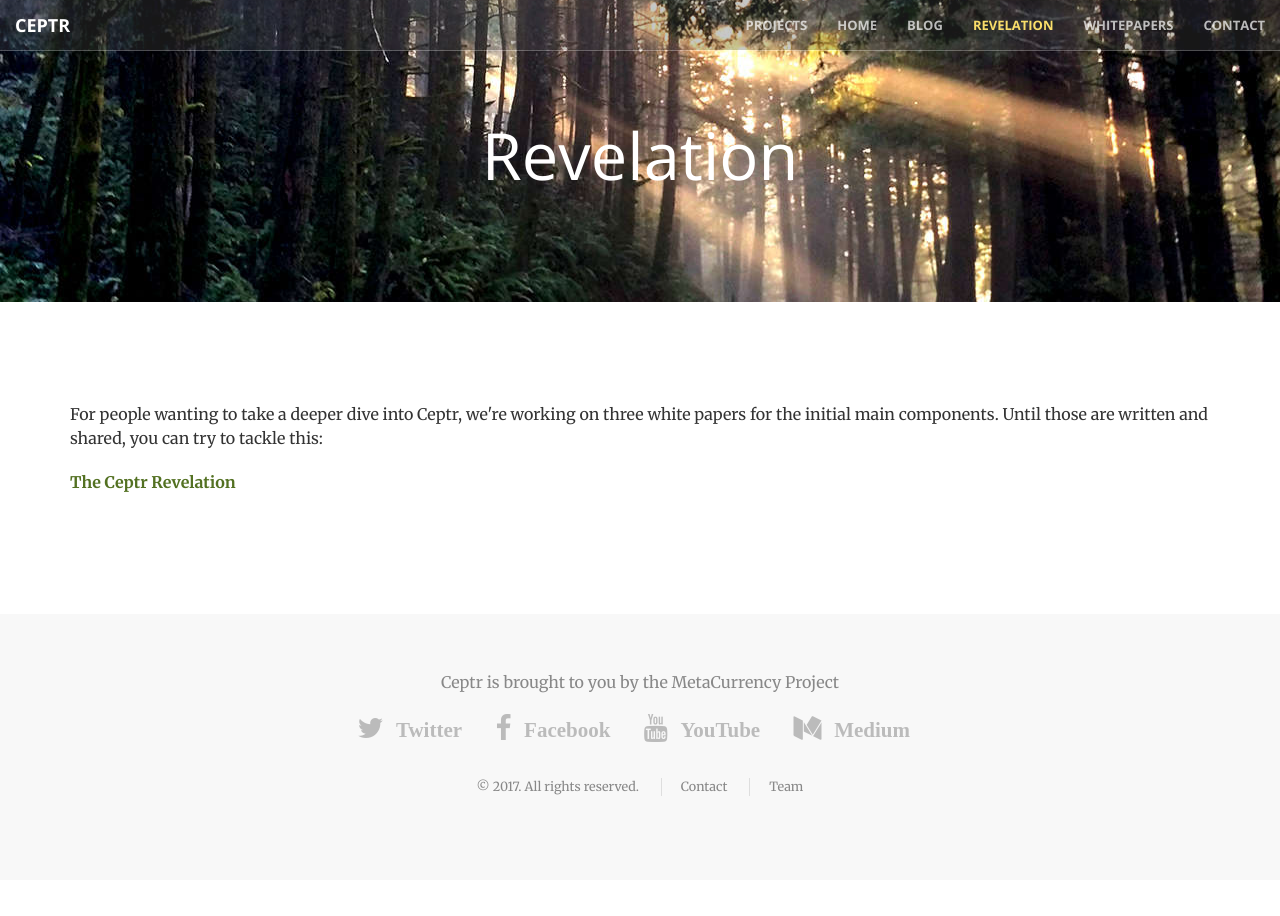
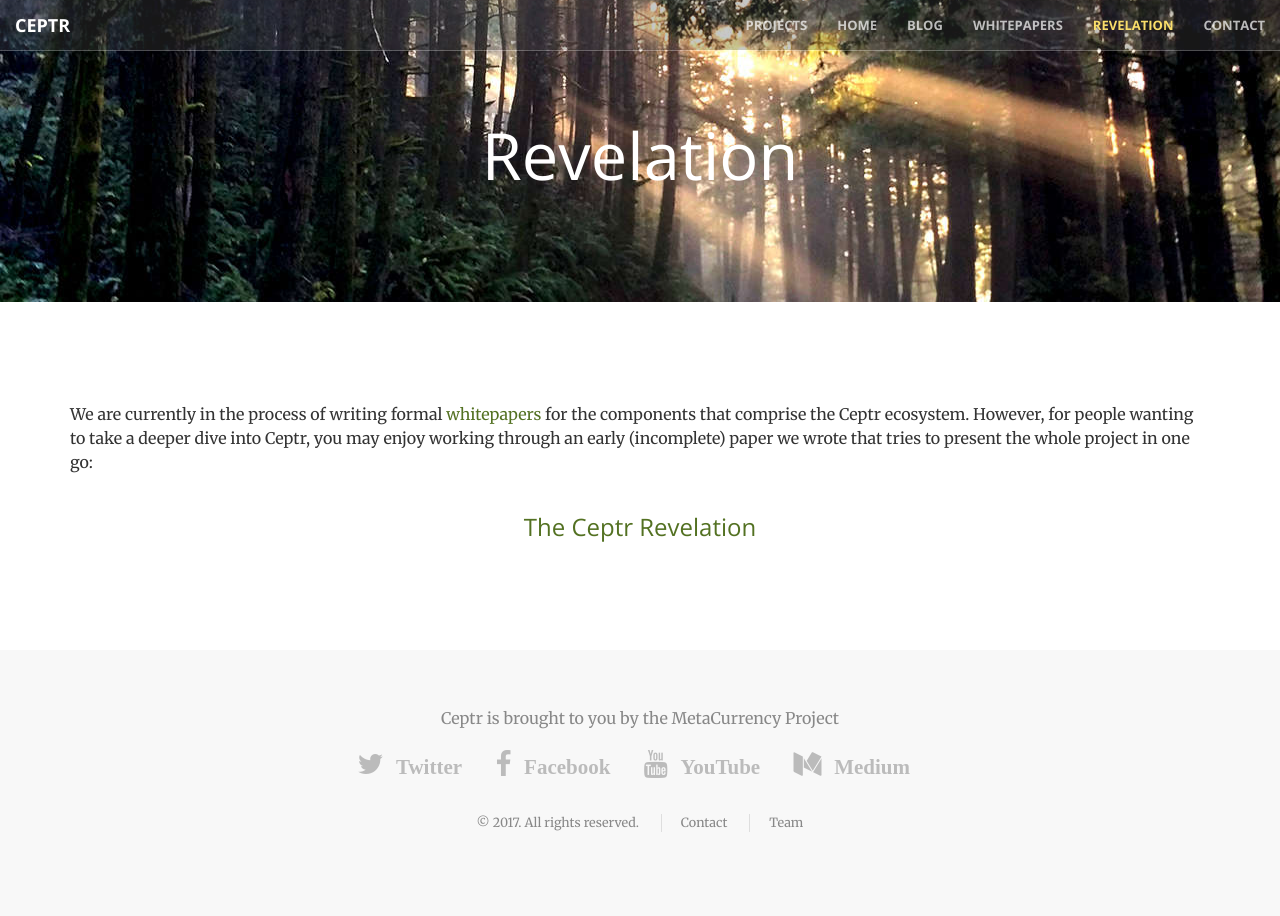
Before and after one commit to metacurrency/ceptr-org, a Jekyll site: the page built from revelation.html, in a window 1280 px wide. Built offline with Jekyll 4.4.1, drawn with Linux system fonts in a browser that asks for light colours.

Commit message:
update revelation

```diff
--- a/revelation.html
+++ b/revelation.html
@@ -12,5 +12,13 @@
 tags: []
 comments: []
 ---
-<p>For people wanting to take a deeper dive into Ceptr, we're working on three white papers for the initial main components. Until those are written and shared, you can try to tackle this:</p>
-<p><strong><a title="The Ceptr Revelation" href="https://docs.google.com/document/d/1Line362Wm0zMOZcEZMqPYfHqNS4XIVyVsP7SS_4jE2o/" target="_blank">The Ceptr Revelation</a></strong></p>
+    <div class="row">
+      <div class="col-lg-12">
+        <p>We are currently in the process of writing formal <a href="/whitepapers">whitepapers</a> for the components that comprise the Ceptr ecosystem.  However, for people wanting to take a deeper dive into Ceptr, you may enjoy working through an early (incomplete) paper we wrote that tries to present the whole project in one go:</p>
+      </div>
+    </div>
+    <div class="row text-center">
+      <div class="col-lg-12">
+        <h3 ><a title="The Ceptr Revelation" href="https://docs.google.com/document/d/1Line362Wm0zMOZcEZMqPYfHqNS4XIVyVsP7SS_4jE2o/" target="_blank">The Ceptr Revelation</a></h3>
+      </div>
+    </div>
```
Also changed, not shown: other parts of revelation.html (+1 -1 lines).
